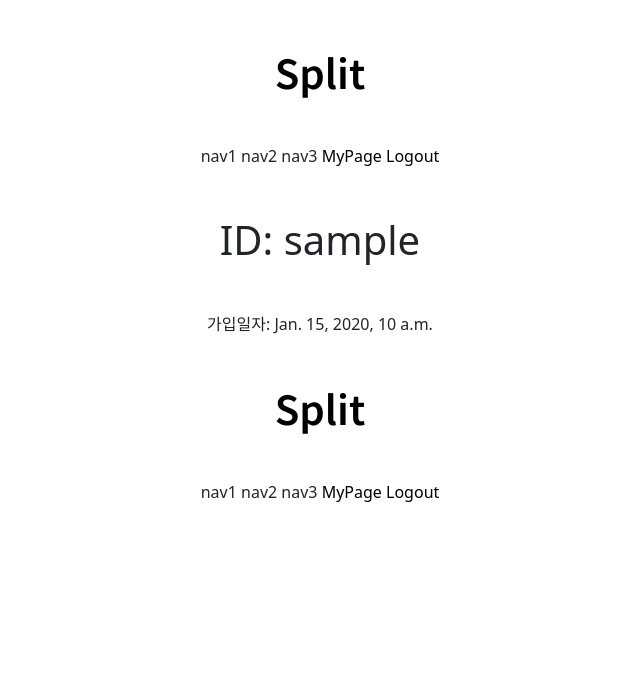
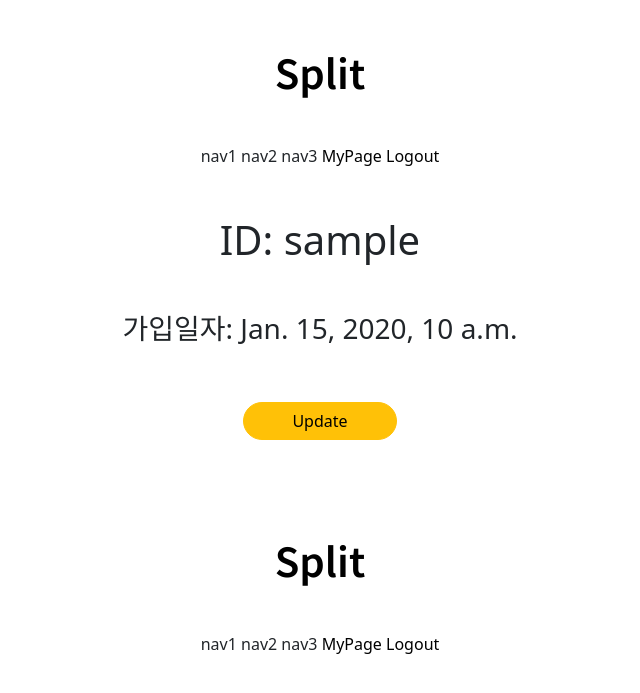
Before and after one commit to YunHarry/split, a Django app: page /accounts/detail/1 in a window 1280 px wide. Shown: the top 693 px of the page, without its empty margins (320-960 px from the left). Run offline with Django 4.2, Linux system fonts and the light colour scheme; a user stored in the database is signed in; tables that the repository leaves empty hold one stand-in row (values such as "Sample post"); some libraries are stand-ins or nearby versions.

Commit message:
mypage update btn updated

```diff
--- a/accountapp/templates/accountapp/detail.html
+++ b/accountapp/templates/accountapp/detail.html
@@ -12,7 +12,16 @@
         </h1>
     </div>
     <div style="max-width: 900px; margin: auto">
-        가입일자: {{ target_user.date_joined }}
+        <h3>가입일자: {{ target_user.date_joined }}</h3>
+
+        {% if user == target_user %}
+            <div>
+                <div class="btn btn-warning rounded-pill px-5 my-5">
+                    Update
+                </div>
+            </div>
+        {% endif %}
+
     </div>
 
 </div>
```
